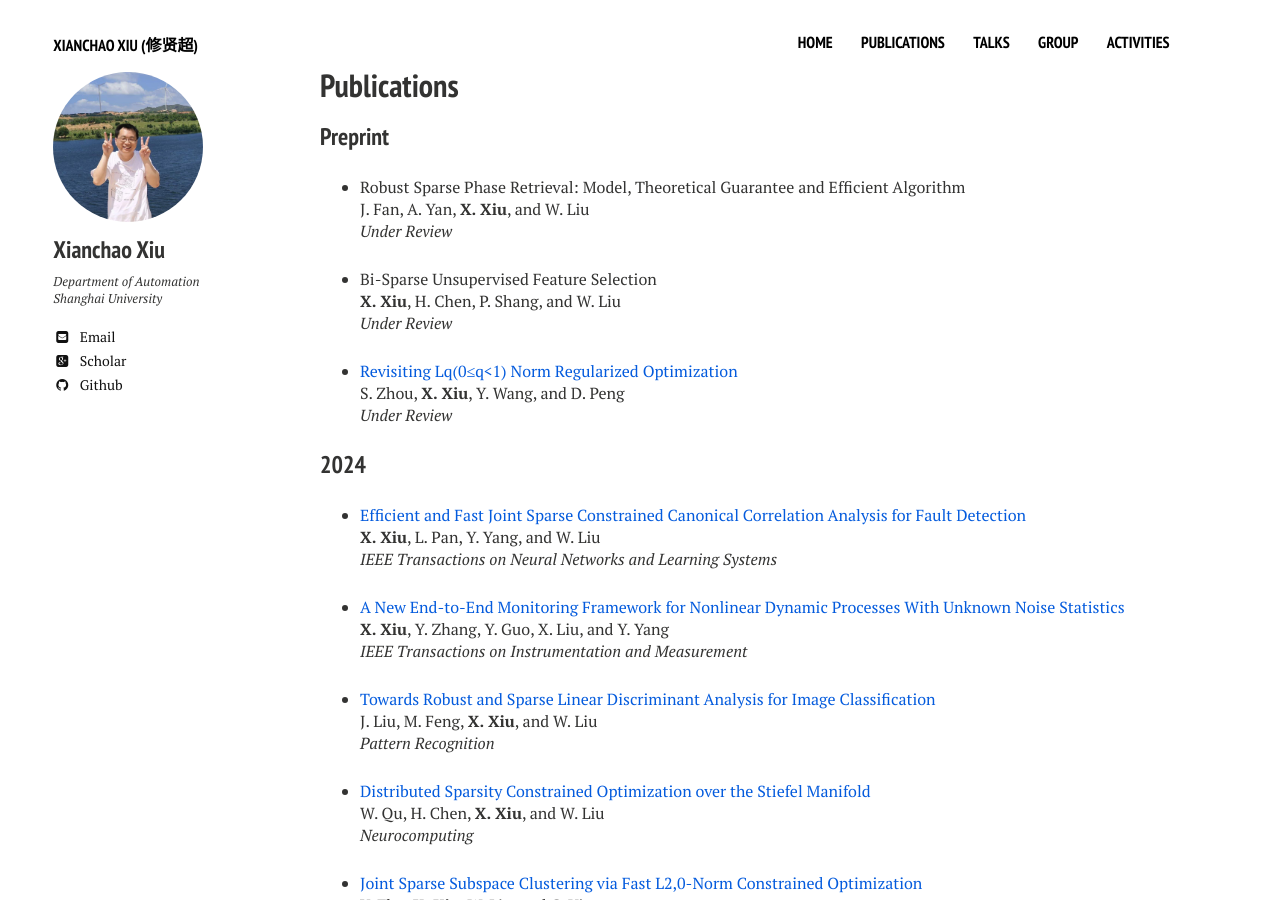
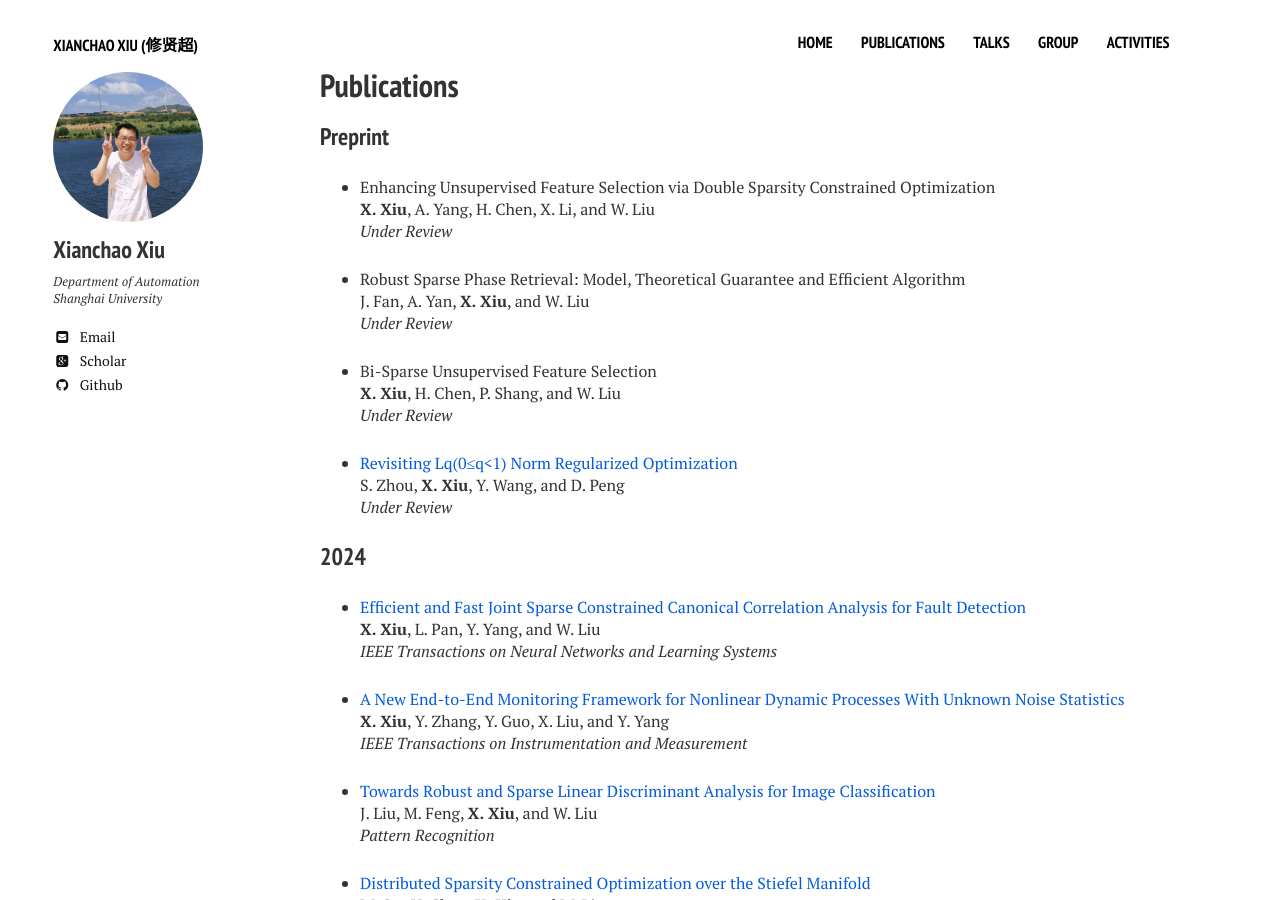
Before and after one commit to xianchaoxiu/xianchaoxiu.github.io, a Jekyll site: the page built from publications/index.md, in a window 1280 px wide and 900 px high. Built offline with Jekyll 4.4.1, drawn with Linux system fonts in a browser that asks for light colours; nearby versions of some CDN libraries.

Commit message:
Update index.md

```diff
--- a/publications/index.md
+++ b/publications/index.md
@@ -10,6 +10,11 @@ share: false
 
 
 ### Preprint
+
+* Enhancing Unsupervised Feature Selection via Double Sparsity Constrained Optimization<br>
+<b>X. Xiu</b>, A. Yang, H. Chen, X. Li, and W. Liu<br>
+<i>Under Review</i><br>
+
 
 * Robust Sparse Phase Retrieval: Model, Theoretical Guarantee and Efficient Algorithm <br>
 J. Fan, A. Yan, <b>X. Xiu</b>, and W. Liu<br>
```
